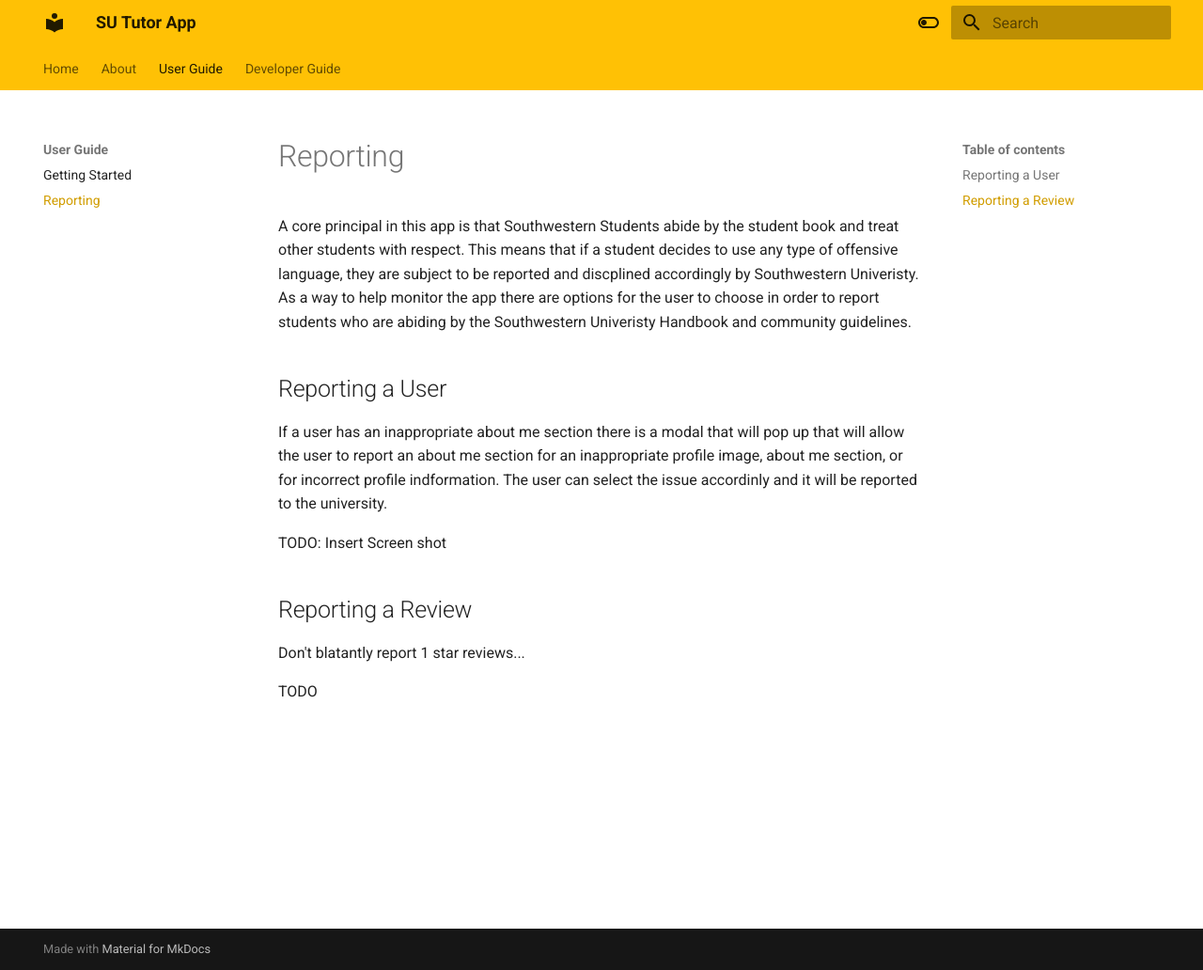
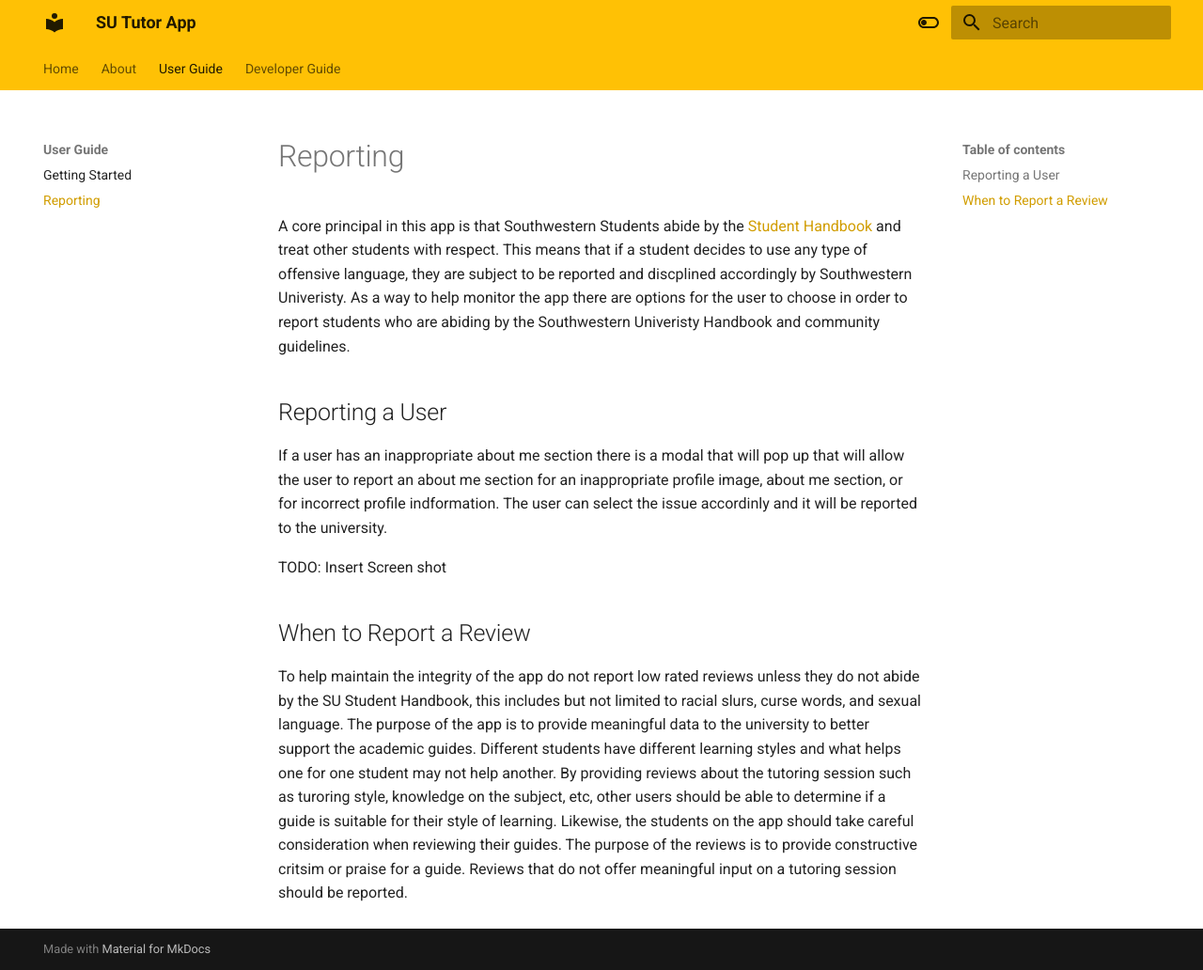
Before and after one commit to Southwestern-Higher-Learning/southwestern-higher-learning.github.io, an MkDocs documentation site: the page built from docs/user/reporting.md, in a window 1280 px wide and 1032 px high. Shown: the whole window at 94% size. Built offline with MkDocs 1.6.1 and Material for MkDocs 9.7.7, drawn with Linux system fonts in a browser that asks for light colours.

Commit message:
Added when to report a review

```diff
--- a/docs/user/reporting.md
+++ b/docs/user/reporting.md
@@ -1,6 +1,6 @@
 # Reporting
 
-A core principal in this app is that Southwestern Students abide by the student book and treat other students with respect. This means that if a student decides to use any type of offensive language, they are subject to be reported and discplined accordingly by Southwestern Univeristy. As a way to help monitor the app there are options for the user to choose in order to report students who are abiding by the Southwestern Univeristy Handbook and community guidelines.
+A core principal in this app is that Southwestern Students abide by the [Student Handbook](https://www.southwestern.edu/life-at-southwestern/student-handbook/) and treat other students with respect. This means that if a student decides to use any type of offensive language, they are subject to be reported and discplined accordingly by Southwestern Univeristy. As a way to help monitor the app there are options for the user to choose in order to report students who are abiding by the Southwestern Univeristy Handbook and community guidelines.
 
 ## Reporting a User
 
@@ -8,8 +8,6 @@ If a user has an inappropriate about me section there is a modal that will pop u
 
 TODO: Insert Screen shot
 
-## Reporting a Review
+## When to Report a Review
 
-Don't blatantly report 1 star reviews...
-
-TODO
+To help maintain the integrity of the app do not report low rated reviews unless they do not abide by the SU Student Handbook, this includes but not limited to racial slurs, curse words, and sexual language. The purpose of the app is to provide meaningful data to the university to better support the academic guides. Different students have different learning styles and what helps one for one student may not help another. By providing reviews about the tutoring session such as turoring style, knowledge on the subject, etc, other users should be able to determine if a guide is suitable for their style of learning. Likewise, the students on the app should take careful consideration when reviewing their guides. The purpose of the reviews is to provide constructive critsim or praise for a guide. Reviews that do not offer meaningful input on a tutoring session should be reported.
```
